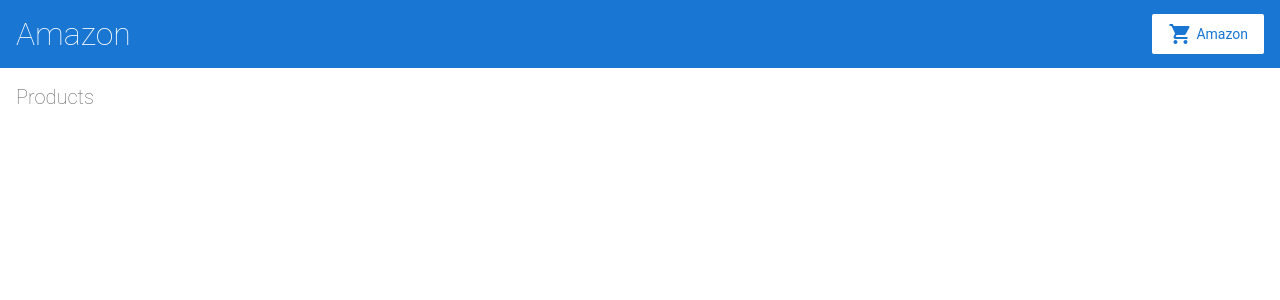
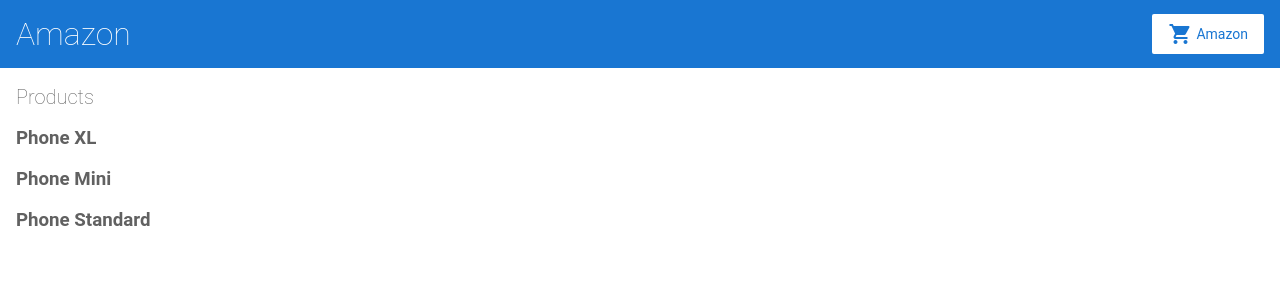
Before and after one commit to phedhong/hackthon-demo-202112, an Angular app: page / in a window 1280 px wide. Shown: the top 300 px of the page. Built offline with nearby package versions, Linux system fonts and the light colour scheme.

Commit message:
1 file modified

```diff
--- a/src/app/product-list/product-list.component.html
+++ b/src/app/product-list/product-list.component.html
@@ -1,8 +1,7 @@
 <h2>Products</h2>
 
-
-<!--
-Copyright Google LLC. All Rights Reserved.
-Use of this source code is governed by an MIT-style license that
-can be found in the LICENSE file at https://angular.io/license
--->
+<div *ngFor="let product of products">
+  <h3>
+    {{ product.name }}
+  </h3>
+</div>
```
